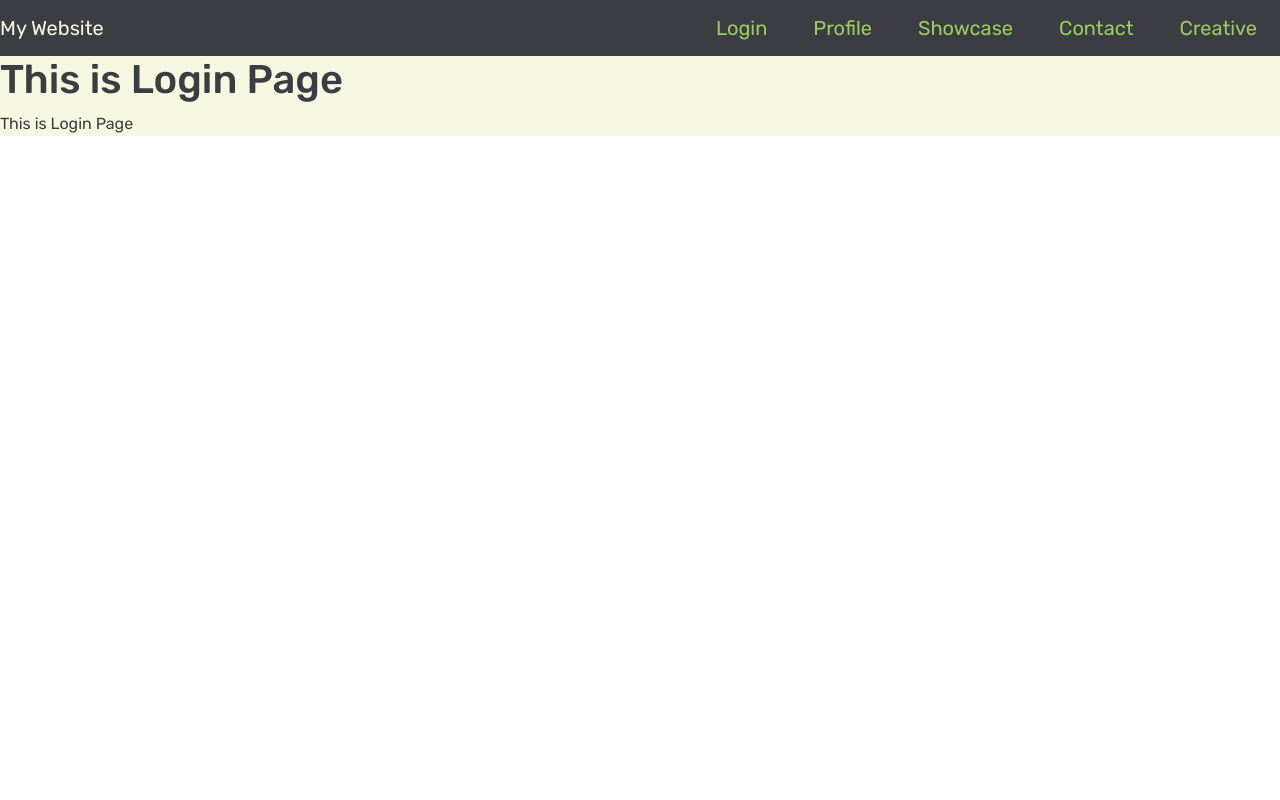
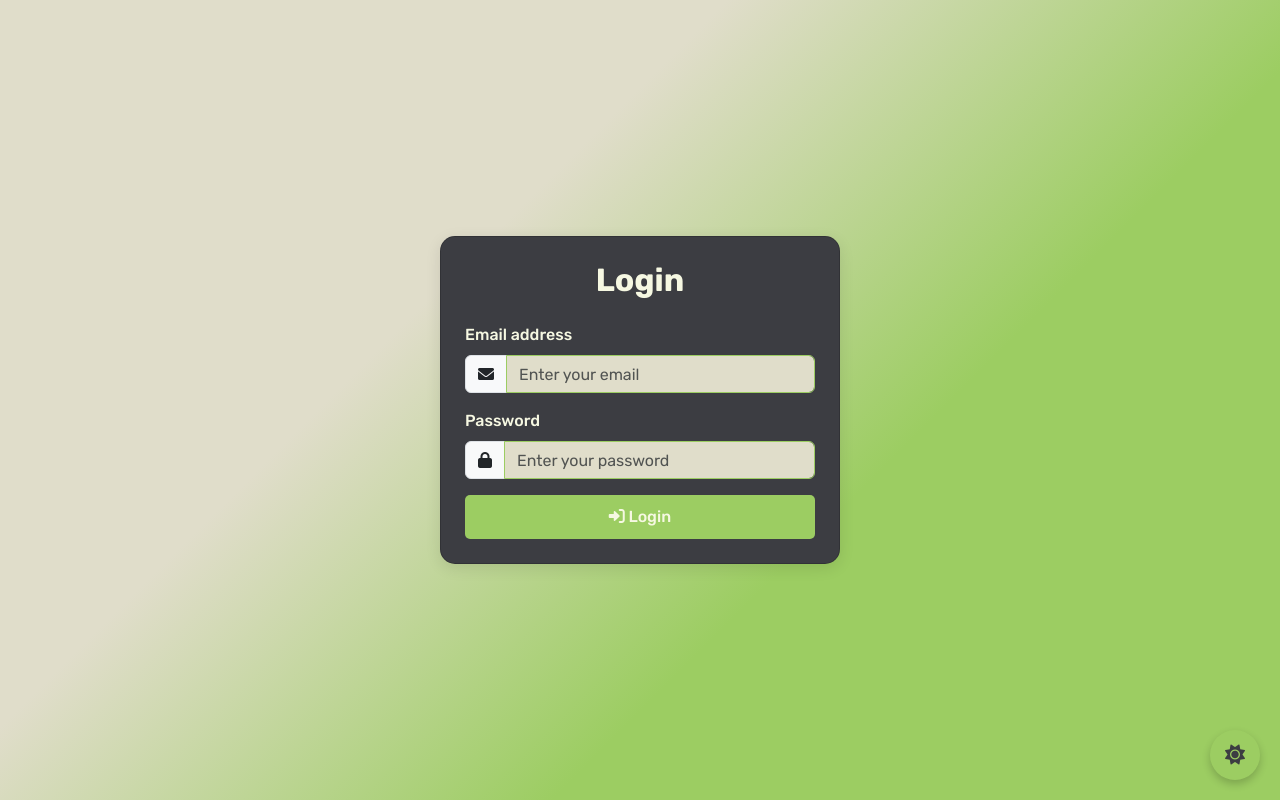
Before and after one commit to 4nch0/vuejsweb, a Vue app: page /login in a window 1280 px wide. Built offline with nearby package versions, Linux system fonts and the light colour scheme.

Commit message:
LOGIN PAGE DONE HOLY SHIT

```diff
--- a/public/index.html
+++ b/public/index.html
@@ -1,26 +1,18 @@
 <!DOCTYPE html>
-<html lang="">
+<html lang="en">
 <head>
-    <meta charset="utf-8">
-    <style>
-      @import url('https://fonts.googleapis.com/css2?family=Raleway:ital,wght@0,100..900;1,100..900&display=swap');
-    </style>
+  <meta charset="UTF-8">
   <meta http-equiv="X-UA-Compatible" content="IE=edge">
-    <meta name="viewport" content="width=device-width,initial-scale=1.0">
+  <meta name="viewport" content="width=device-width, initial-scale=1.0">
+  <link href="https://fonts.googleapis.com/css2?family=Rubik:wght@400;500&display=swap" rel="stylesheet">
+  <link rel="stylesheet" href="https://cdnjs.cloudflare.com/ajax/libs/font-awesome/6.0.0-beta3/css/all.min.css">
   <link rel="stylesheet" href="https://stackpath.bootstrapcdn.com/bootstrap/4.5.2/css/bootstrap.min.css">
-    <link rel="icon" href="<%= BASE_URL %>favicon.ico">
-    <link rel="preconnect" href="https://fonts.googleapis.com">
-    <link rel="preconnect" href="https://fonts.gstatic.com" crossorigin>
-    <link href="https://fonts.googleapis.com/css2?family=Raleway:ital,wght@0,100..900;1,100..900&display=swap" rel="stylesheet">
-
-
-    <title><%= htmlWebpackPlugin.options.title %></title>
+  <title>Your App Title</title>
 </head>
 <body>
   <noscript>
-      <strong>We're sorry but <%= htmlWebpackPlugin.options.title %> doesn't work properly without JavaScript enabled. Please enable it to continue.</strong>
+    <strong>We're sorry but your app doesn't work properly without JavaScript enabled. Please enable it to continue.</strong>
   </noscript>
   <div id="app"></div>
-    <!-- built files will be auto injected -->
 </body>
 </html>
--- a/src/App.vue
+++ b/src/App.vue
@@ -1,64 +1,82 @@
 <template>
-  <div id="app">
-    <NavBar />
+  <div id="app" :class="currentTheme">
     <router-view />
+    <button class="theme-toggle-btn" @click="toggleTheme">
+      <i class="fas" :class="currentTheme === 'light-theme' ? 'fa-sun' : 'fa-moon'"></i>
+    </button>
   </div>
 </template>
 
 <script>
-import NavBar from './components/NavBar.vue'; // Adjust the path if necessary
-
 export default {
-  name: 'App',
-  components: {
-    NavBar
-  }
+  data() {
+    return {
+      currentTheme: 'light-theme', // Default theme
+    };
+  },
+  methods: {
+    toggleTheme() {
+      this.currentTheme = this.currentTheme === 'light-theme' ? 'dark-theme' : 'light-theme';
+    },
+  },
 };
 </script>
 
 <style>
-/* Import Rubik font from Google Fonts */
 @import url('https://fonts.googleapis.com/css2?family=Rubik:wght@100;400;500;700&display=swap');
 
-/* Global Styles */
 #app {
-  font-family: 'Rubik', sans-serif; /* Apply Rubik font globally */
-  margin: 0px;
-  padding: 0px;
-  background-color: #F6F8E2; /* Light Cream background */
-  color: #3C3D42; /* Dark Charcoal for text */
+  font-family: 'Rubik', sans-serif;
+  margin: 0;
+  padding: 0;
+  height: 100vh; /* Full height for background effect */
+  transition: background 0.5s ease; /* Smooth transition for background */
 }
 
-h1, h2, h3 {
-  color: #3C3D42; /* Use Dark Charcoal for headings */
+.light-theme {
+  --primary-bg-color: linear-gradient(135deg, #E0DDCA 35%, #9ccd62 65%); /* Light Gradient */
+  --primary-text-color: #3C3D42;
+  --accent-color: #9CCD62;
+  --secondary-color: #E0DDCA;
 }
 
-p {
-  font-weight: 400; /* Regular weight for paragraph text */
+.dark-theme {
+  --primary-bg-color: linear-gradient(45deg, #E0DDCA 15%, #1E1E1E 85%); /* Dark Gradient */
+  --primary-text-color: #F6F8E2;
+  --accent-color: #9CCD62;
+  --secondary-color: #E0DDCA;
 }
 
-/* Font weight for h1 */
-h1 {
-  font-weight: 500; /* Medium weight for h1 */
+body {
+  background: var(--primary-bg-color);
+  color: var(--primary-text-color);
 }
 
-/* Button styling */
-button {
-  background-color: #9CCD62; /* Tropical Kiwi Green */
-  color: #F6F8E2; /* Light Cream */
+.theme-toggle-btn {
+  position: fixed;
+  bottom: 20px;
+  right: 20px;
+  background-color: var(--accent-color);
+  color: var(--primary-text-color);
   border: none;
-  padding: 10px 15px;
-  border-radius: 5px;
+  border-radius: 50%;
+  width: 50px;
+  height: 50px;
+  display: flex;
+  justify-content: center;
+  align-items: center;
   cursor: pointer;
+  transition: background-color 0.35s, transform 0.3s; /* Add transition for button */
+  box-shadow: 0 4px 8px rgba(0, 0, 0, 0.2); /* Add shadow */
 }
 
-/* Link styling */
-a {
-  color: #9CCD62; /* Tropical Kiwi Green for links */
+.theme-toggle-btn:hover {
+  background-color: var(--secondary-color);
+  transform: scale(1.1); /* Slightly enlarge button on hover */
 }
 
-/* Additional global styles */
-a:hover {
-  color: #3C3D42; /* Dark Charcoal on hover */
+.theme-toggle-btn .fas {
+  font-size: 20px;
+  transition: color 0.3s; /* Smooth transition for icon color */
 }
 </style>
--- a/src/components/HelloWorld.vue
+++ /dev/null
@@ -1,58 +0,0 @@
-<template>
-  <div class="hello">
-    <h1>{{ msg }}</h1>
-    <p>
-      For a guide and recipes on how to configure / customize this project,<br>
-      check out the
-      <a href="https://cli.vuejs.org" target="_blank" rel="noopener">vue-cli documentation</a>.
-    </p>
-    <h3>Installed CLI Plugins</h3>
-    <ul>
-      <li><a href="https://github.com/vuejs/vue-cli/tree/dev/packages/%40vue/cli-plugin-babel" target="_blank" rel="noopener">babel</a></li>
-      <li><a href="https://github.com/vuejs/vue-cli/tree/dev/packages/%40vue/cli-plugin-eslint" target="_blank" rel="noopener">eslint</a></li>
-    </ul>
-    <h3>Essential Links</h3>
-    <ul>
-      <li><a href="https://vuejs.org" target="_blank" rel="noopener">Core Docs</a></li>
-      <li><a href="https://forum.vuejs.org" target="_blank" rel="noopener">Forum</a></li>
-      <li><a href="https://chat.vuejs.org" target="_blank" rel="noopener">Community Chat</a></li>
-      <li><a href="https://twitter.com/vuejs" target="_blank" rel="noopener">Twitter</a></li>
-      <li><a href="https://news.vuejs.org" target="_blank" rel="noopener">News</a></li>
-    </ul>
-    <h3>Ecosystem</h3>
-    <ul>
-      <li><a href="https://router.vuejs.org" target="_blank" rel="noopener">vue-router</a></li>
-      <li><a href="https://vuex.vuejs.org" target="_blank" rel="noopener">vuex</a></li>
-      <li><a href="https://github.com/vuejs/vue-devtools#vue-devtools" target="_blank" rel="noopener">vue-devtools</a></li>
-      <li><a href="https://vue-loader.vuejs.org" target="_blank" rel="noopener">vue-loader</a></li>
-      <li><a href="https://github.com/vuejs/awesome-vue" target="_blank" rel="noopener">awesome-vue</a></li>
-    </ul>
-  </div>
-</template>
-
-<script>
-export default {
-  name: 'HelloWorld',
-  props: {
-    msg: String
-  }
-}
-</script>
-
-<!-- Add "scoped" attribute to limit CSS to this component only -->
-<style scoped>
-h3 {
-  margin: 40px 0 0;
-}
-ul {
-  list-style-type: none;
-  padding: 0;
-}
-li {
-  display: inline-block;
-  margin: 0 10px;
-}
-a {
-  color: #42b983;
-}
-</style>
--- a/src/router/index.js
+++ b/src/router/index.js
@@ -6,7 +6,8 @@ import PortfolioContact from '../views/PortfolioContact.vue';
 import PortfolioCreative from '../views/PortfolioCreative.vue';
 
 const routes = [
-  { path: '/login', component: Login },
+  { path: '/', redirect: '/login' },
+  { path: '/login', component: Login, meta:{hideNavBar:true} },
   { path: '/portfolio/profile', component: PortfolioProfile },
   { path: '/portfolio/showcase', component: PortfolioShowcase },
   { path: '/portfolio/contact', component: PortfolioContact },
@@ -14,7 +15,7 @@ const routes = [
 ];
 
 const router = createRouter({
-    history: createWebHistory(),
+    history: createWebHistory(process.env.BASE_URL),
     routes,
   });
 
--- a/src/views/LoginPage.vue
+++ b/src/views/LoginPage.vue
@@ -1,4 +1,130 @@
 <template>
-    <h1>This is Login Page</h1>
-    <p>This is Login Page</p>
+  <div class="login-container">
+    <div :class="['card p-4 custom-card', currentTheme]">
+      <h2 class="text-center mb-4 login-heading">Login</h2>
+      <form @submit.prevent="handleLogin">
+        <div class="form-group mb-3">
+          <label for="email" class="form-label">Email address</label>
+          <div class="input-group">
+            <span class="input-group-text">
+              <i class="fas fa-envelope"></i>
+            </span>
+            <input
+              type="email"
+              class="form-control custom-input"
+              id="email"
+              v-model="email"
+              placeholder="Enter your email"
+              required
+            />
+          </div>
+        </div>
+        <div class="form-group mb-3">
+          <label for="password" class="form-label">Password</label>
+          <div class="input-group">
+            <span class="input-group-text">
+              <i class="fas fa-lock"></i>
+            </span>
+            <input
+              type="password"
+              class="form-control custom-input"
+              id="password"
+              v-model="password"
+              placeholder="Enter your password"
+              required
+            />
+          </div>
+        </div>
+        <button type="submit" class="btn custom-btn w-100">
+          <i class="fas fa-sign-in-alt"></i> Login
+        </button>
+      </form>
+    </div>
+  </div>
 </template>
+
+<script>
+export default {
+  data() {
+    return {
+      email: '',
+      password: ''
+    };
+  },
+  computed: {
+    currentTheme() {
+      return this.$root.currentTheme; // Access the current theme from the root instance
+    }
+  },
+  methods: {
+    handleLogin() {
+      console.log('Email:', this.email);
+      console.log('Password:', this.password);
+    }
+  }
+};
+</script>
+
+<style scoped>
+.login-container {
+  display: flex;
+  justify-content: center;
+  align-items: center;
+  min-height: 100vh;
+  background: var(--primary-bg-color); /* Use gradient for background */
+}
+
+.custom-card {
+  background-color: rgba(255, 255, 255, 0.9); /* Default semi-transparent white for contrast */
+  color: var(--primary-text-color);
+  border-radius: 15px;
+  box-shadow: 0px 4px 15px rgba(0, 0, 0, 0.1);
+  max-width: 400px;
+  width: 100%;
+  text-align: left;
+  transition: background 0.5s ease; /* Transition for card background */
+}
+
+/* Define colors based on the theme */
+.light-theme .custom-card {
+  background-color : #3C3D42;/* Light theme color */
+  color: #F6F8E2;
+}
+
+.dark-theme .custom-card {
+  background-color: rgba(255, 255, 255, 0.9); /* Dark theme color */
+  color: #3C3D42 /* Change text color for readability */
+}
+
+.login-heading {
+  font-weight: 700;
+  font-size: 2rem;
+}
+
+.form-label {
+  font-weight: 500;
+}
+
+.custom-input {
+  background-color: var(--secondary-color);
+  border: 1px solid var(--accent-color);
+  color: var(--primary-text-color);
+  transition: background 0.3s, color 0.3s; /* Transition for input */
+}
+
+.custom-btn {
+  background-color: var(--accent-color);
+  color: var(--primary-bg-color);
+  border: none;
+  padding: 10px 15px;
+  border-radius: 5px;
+  font-weight: 500;
+  transition: background 0.3s, transform 0.3s; /* Transition for button */
+}
+
+.custom-btn:hover {
+  background-color: var(--primary-text-color);
+  color: var(--primary-bg-color);
+  transform: scale(1.05); /* Slight enlargement on hover */
+}
+</style>
```
Lines whose indentation alone changed are shown as unchanged.
